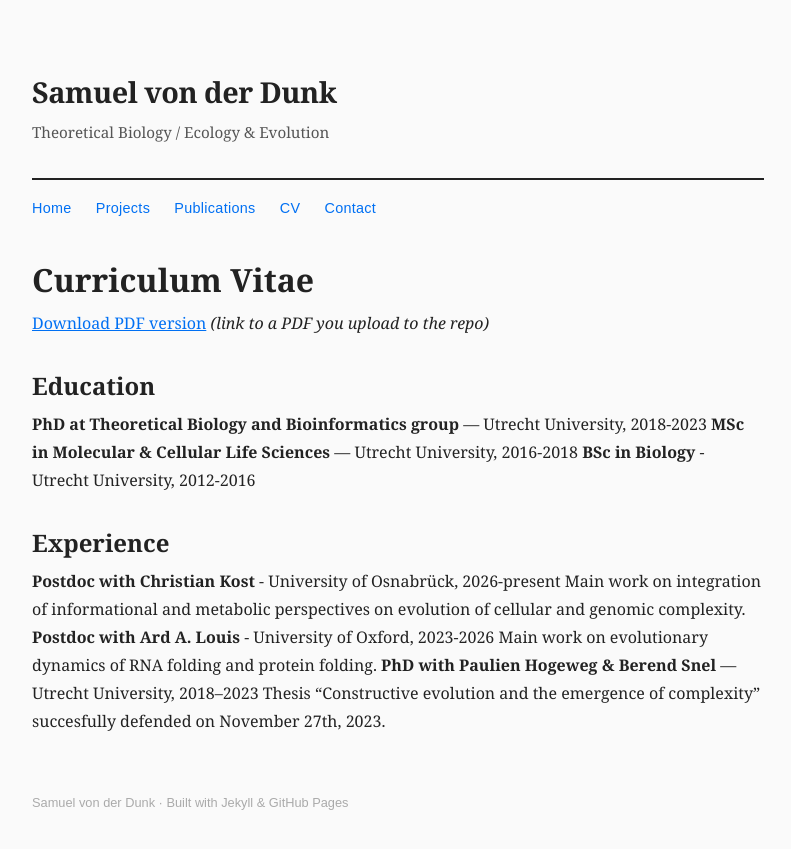
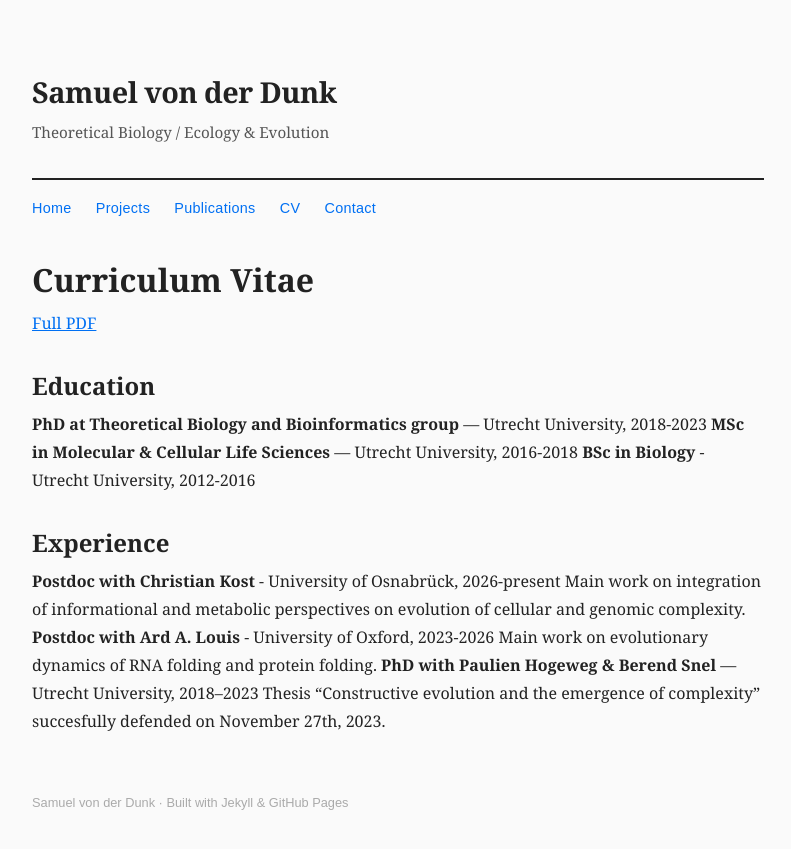
Before and after one commit to samvonderdunk/samvonderdunk.github.io, a Jekyll site: the page built from cv.md, in a window 1280 px wide. Shown: the top 849 px of the page, without its empty margins (242-1033 px from the left). Built offline with Jekyll 4.4.1, drawn with Linux system fonts in a browser that asks for light colours.

Commit message:
Update cv.md

```diff
--- a/cv.md
+++ b/cv.md
@@ -5,7 +5,7 @@ title: CV
 
 # Curriculum Vitae
 
-[Download PDF version](CV.pdf) *(link to a PDF you upload to the repo)*
+[Full PDF](CV.pdf)
 
 ## Education
 
```
